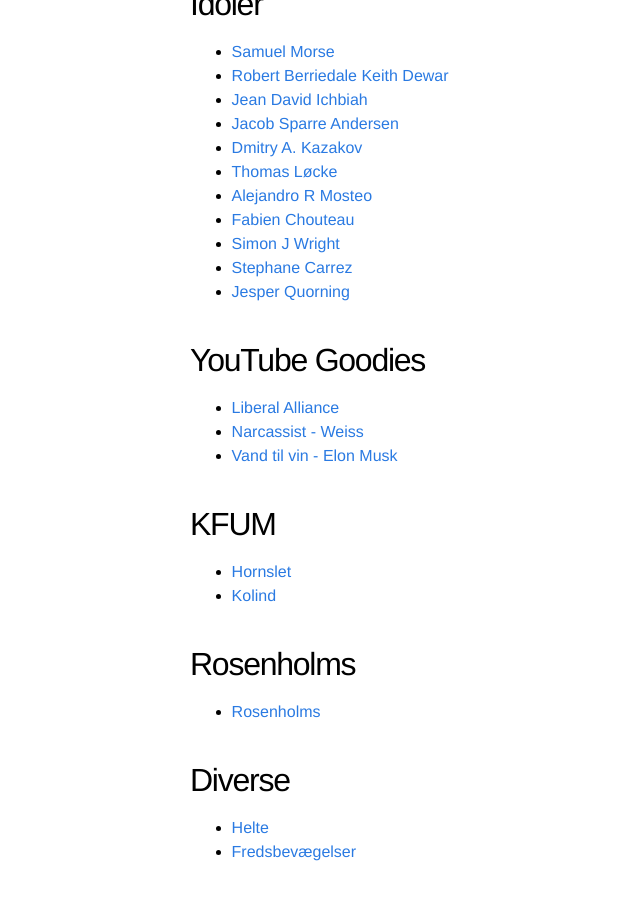
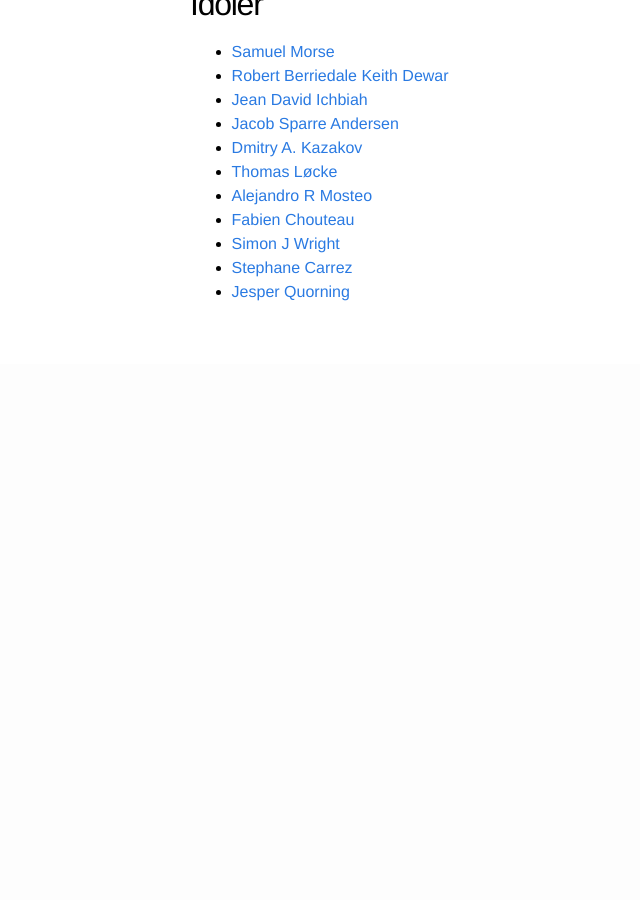
Before and after one commit to quornings/quornings.github.io, a Jekyll site: the page built from index.md, in a window 1280 px wide and 900 px high, scrolled down 1304 px. Shown: the whole window, without its empty margins (50-690 px from the left). Built offline with Jekyll 4.4.1, drawn with Linux system fonts in a browser that asks for light colours; after the commit the page ends 1668 px from its top, so only the background shows below that.

Commit message:
update-master

```diff
--- a/index.md
+++ b/index.md
@@ -59,23 +59,3 @@ Idoler
 - [Simon J Wright](https://github.com/simonjwright)
 - [Stephane Carrez](https://gitlab.com/stcarrez)
 - [Jesper Quorning](https://github.com/jquorning)
-
-YouTube Goodies
-----
-- [Liberal Alliance](https://fb.watch/hZGa_1uBLP/)
-- [Narcassist - Weiss](https://fb.watch/i4lcLQGDti/)
-- [Vand til vin - Elon Musk](https://fb.watch/i4nm-lPN19/)
-
-KFUM
-----
-- [Hornslet](/kirke/kfum/hornslet/)
-- [Kolind](/kirke/kfum/kolind/)
-
-Rosenholms
-----
-- [Rosenholms](https://rosenholms.github.io)
-
-Diverse
-----
-- [Helte](/helte/)
-- [Fredsbevægelser](/fred/)
```
